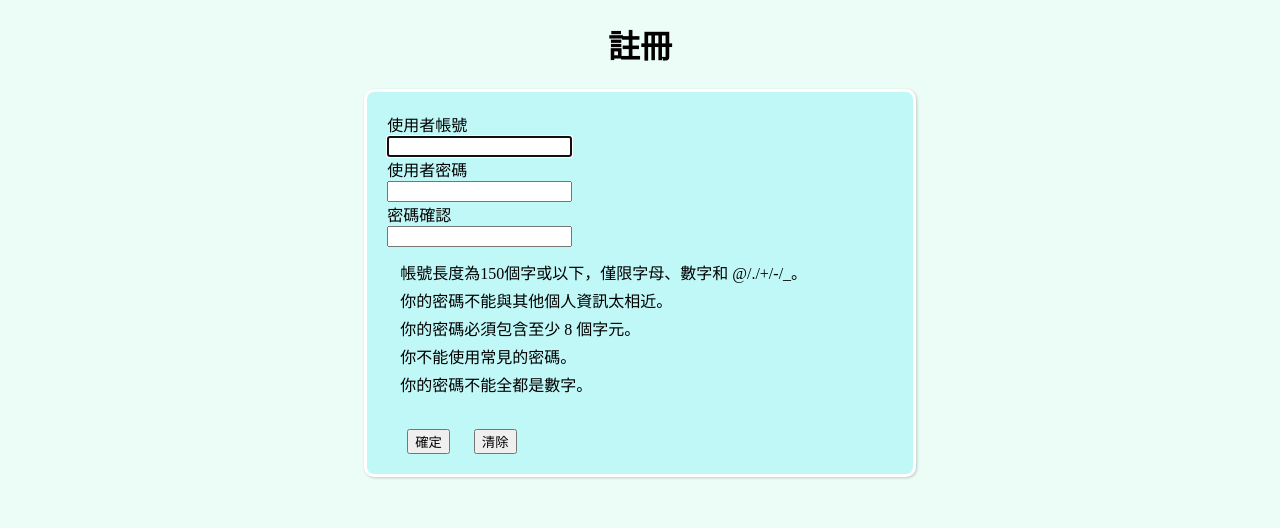
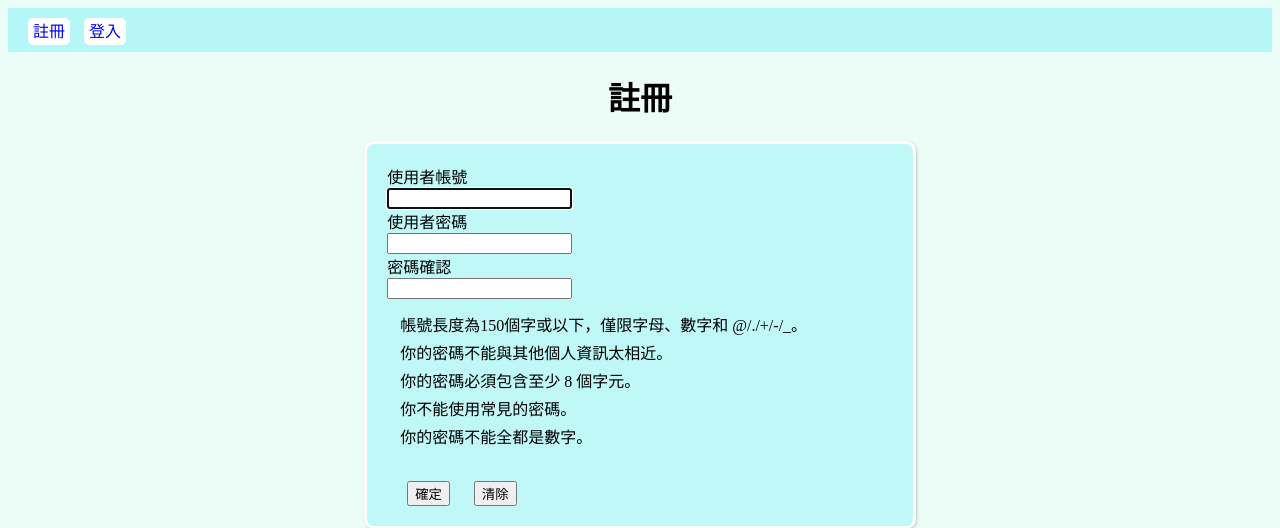
Before and after one commit to Ohnokaoru/message_board_report, a Django app: page /user-register/ in a window 1280 px wide. Shown: the top 528 px of the page. Run offline with Django 5.2, Linux system fonts and the light colour scheme.

Commit message:
新增navbar

```diff
--- a/static/css/style.css
+++ b/static/css/style.css
@@ -41,3 +41,16 @@ body {
 #chalogin-form {
     width: 20%;
 }
+
+#navbar {
+    background-color: rgb(181, 247, 247);
+    padding: 10px;
+}
+
+#navbar a {
+    margin-left: 10px;
+    background-color: white;
+    padding: 5px;
+    border-radius: 5px;
+    text-decoration: none;
+}
--- a/templates/base.html
+++ b/templates/base.html
@@ -11,6 +11,15 @@
 </head>
 
 <body>
+    <div id="navbar">
+        {% if request.user.is_authenticated %}
+        歡迎 {{user.username}} :
+
+        {% else %}
+        <a href="{% url 'user-register' %}">註冊</a>
+        <a href="{% url 'chalogin' %}">登入</a>
+        {% endif %}
+    </div>
     {% block content %}{% endblock %}
 </body>
 
```
